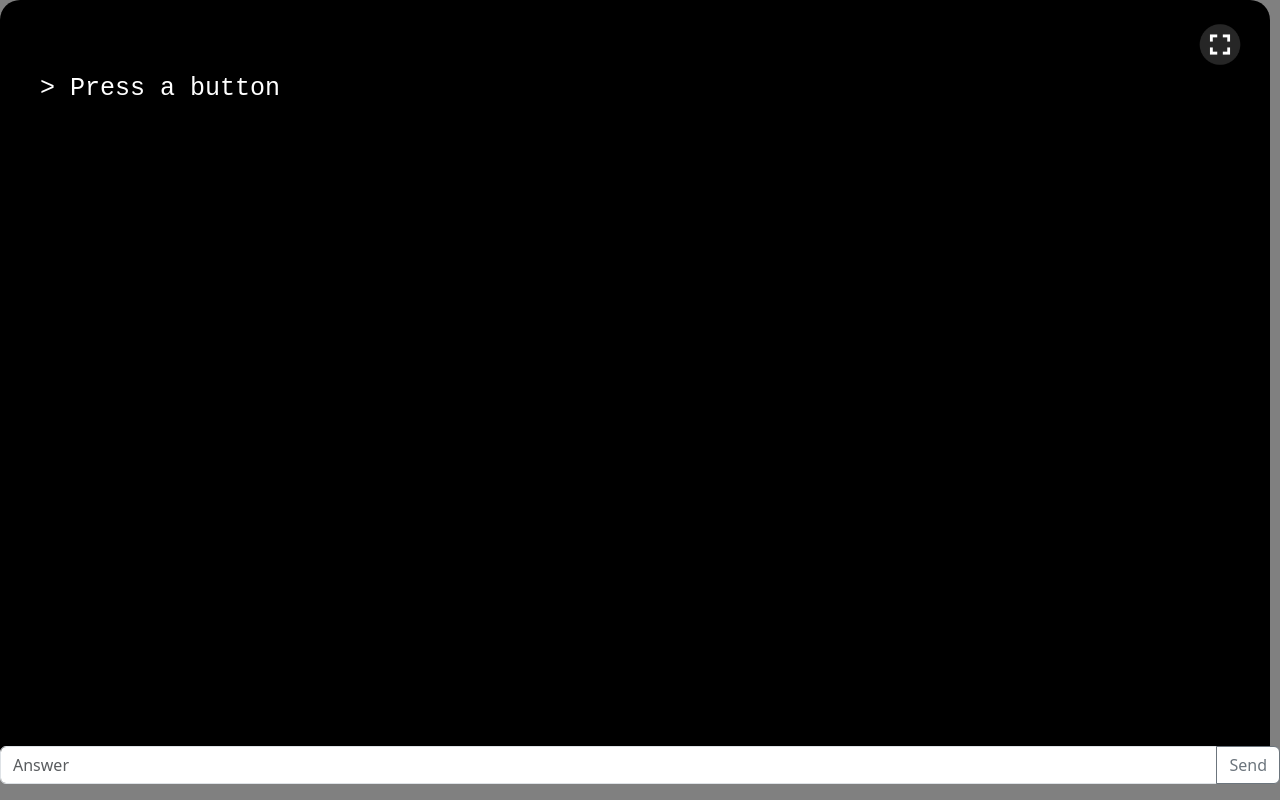
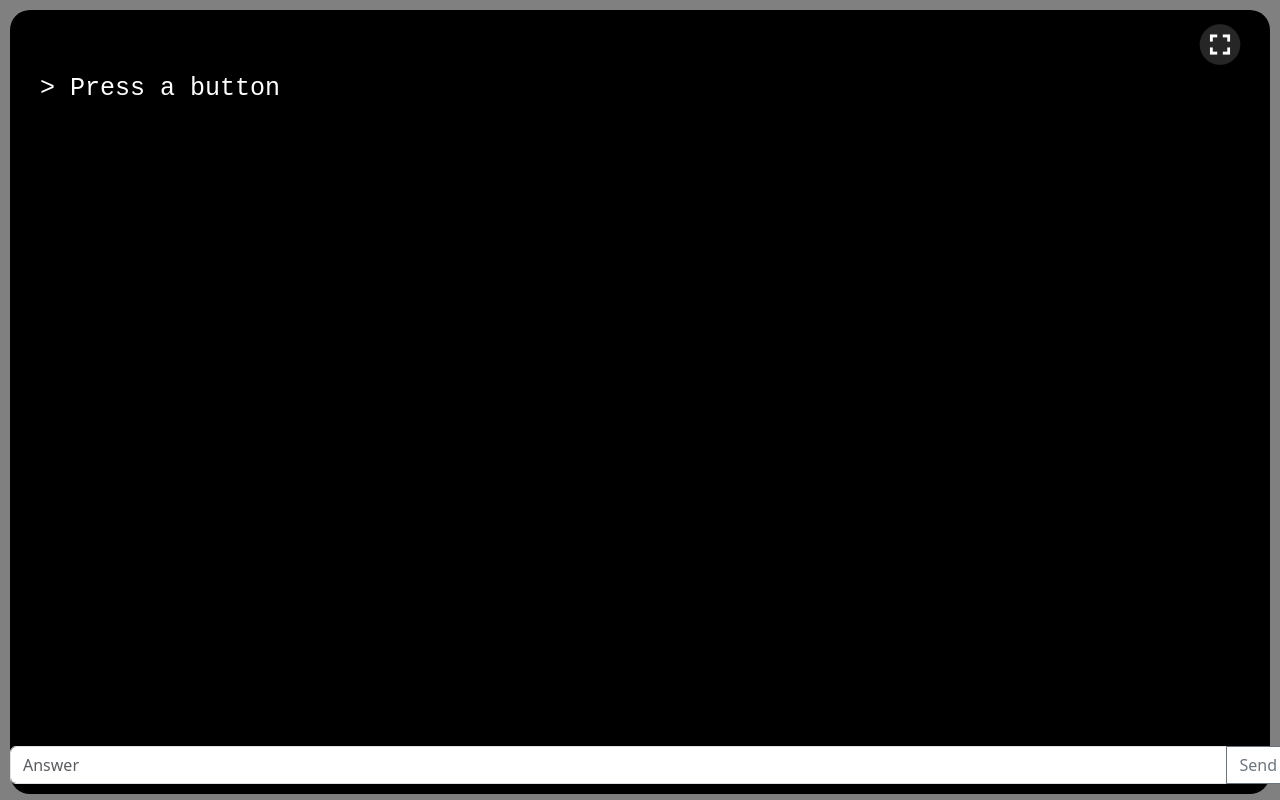
Before and after one commit to Lennart2012/Text_Adventure, a plain HTML site: page TextAdventureGame/ui/index.html in a window 1280 px wide. Drawn offline with nearby package versions, Linux system fonts and the light colour scheme.

Commit message:
Update index.html

```diff
--- a/TextAdventureGame/ui/index.html
+++ b/TextAdventureGame/ui/index.html
@@ -21,7 +21,8 @@
 
         body {
             background-color: grey;
-            margin-right: 10px;
+            margin: 10px;
+            margin-bottom: 0%;
         }
 
 
@@ -90,12 +91,11 @@
 
     </div>
 
-    <div class="input-group mb-3 input">
+    <form action="return javascript:sendGameRequest()" class="input-group mb-3 input">
         <input id="command" type="text" class="form-control input" placeholder="Answer">
-        <button onclick='sendGameRequest()' class="button input btn btn-outline-secondary" type='submit'
+        <button class="button input btn btn-outline-secondary" type='submit'
             id="button-addon2">Send</button>
-    </div>
-
+    </form>
 </body>
 <script defer>
     var elem = document.documentElement;
```
